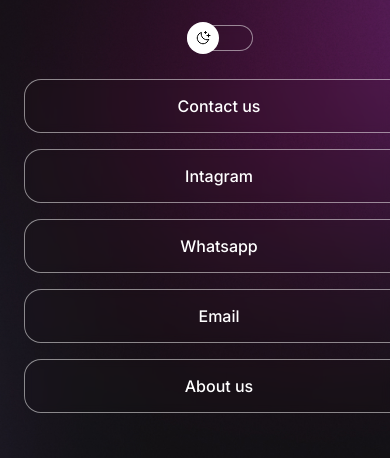
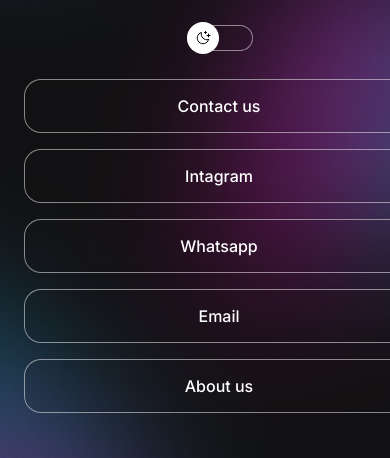
Before and after one commit to AshleyGotora/projecto-web, a plain HTML site: page index.html in a window 390 px wide. Shown: the part 231-689 px from the top of the page. Drawn offline with nearby package versions, Linux system fonts and the light colour scheme.

Commit message:
ad readme

```diff
--- a/style.css
+++ b/style.css
@@ -5,7 +5,7 @@
 
 :root{
     --text-color: white;
-    --bg-url:  url(./assets/bg-desktop.jpg);
+    --bg-url:  url(./assets/bg-mobile.jpg);
     --stroke-color: rgba(255, 255, 255, 0.5);
     --surface-color: rgba(41, 27, 27, 0.05);
     --surface-color-hover: rgba(0, 0, 0, 0.2);
@@ -15,7 +15,7 @@
 
 .light{
     --text-color: black;
-    --bg-url: url(./assets/bg-desktop-light.jpg);
+    --bg-url: url(./assets/bg-mobile-light.jpg);
     --stroke-color: rgba(0, 0, 0, 0.5);
     --surface-color: rgba(0, 0, 0, 0.05);
     --surface-color-hover: rgba(0, 0, 0, 0.2);
@@ -161,3 +161,14 @@ font-size: 24px;
 footer{
     text-align: center;
 }
+
+/*Media queries */
+@media (min-width: 700px) {
+    :root {
+        --bg-url: url(./assets/bg-desktop.jpg);
+    }
+
+    .light {
+        --bg-url: url(./assets/bg-desktop-light.jpg);
+    }
+}
```
